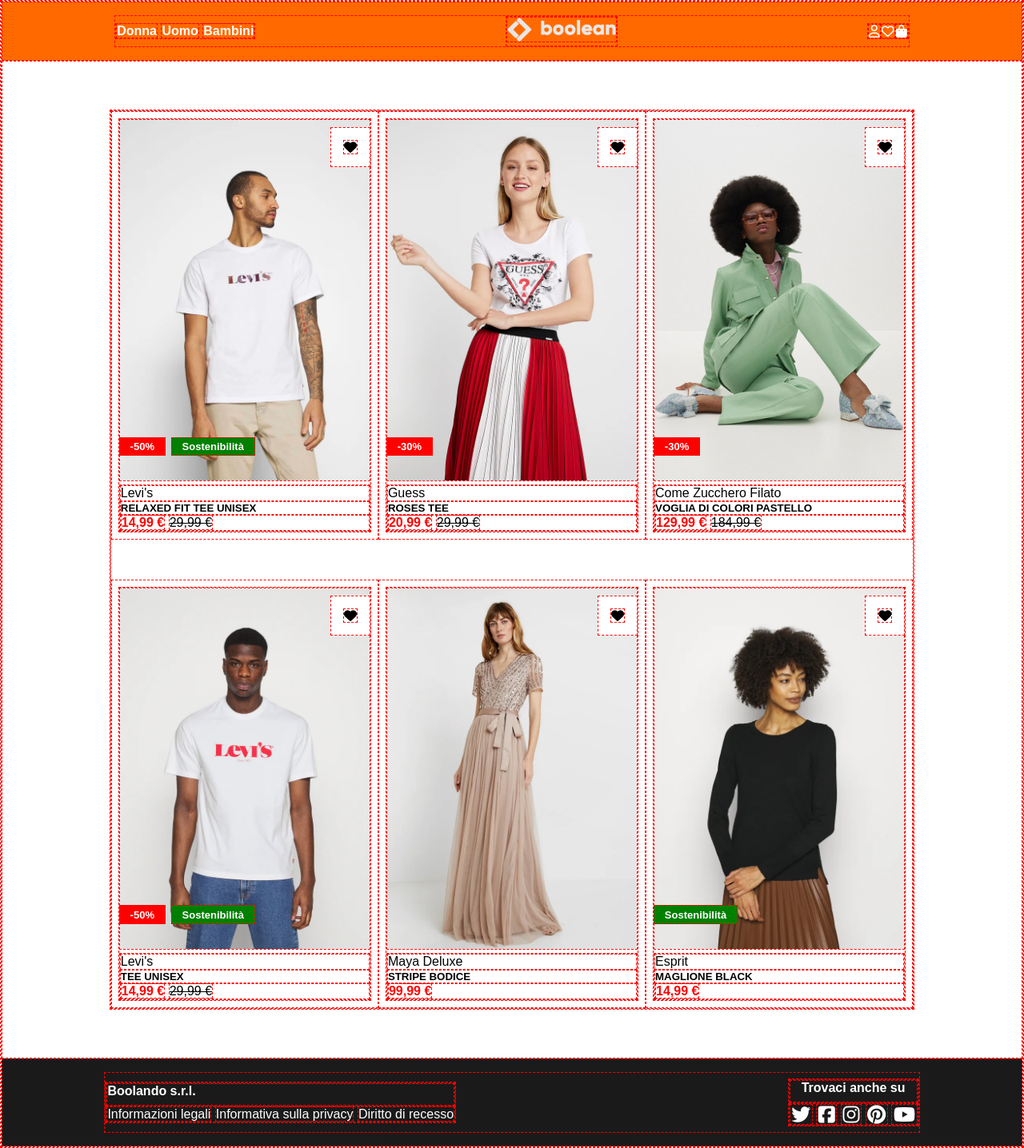
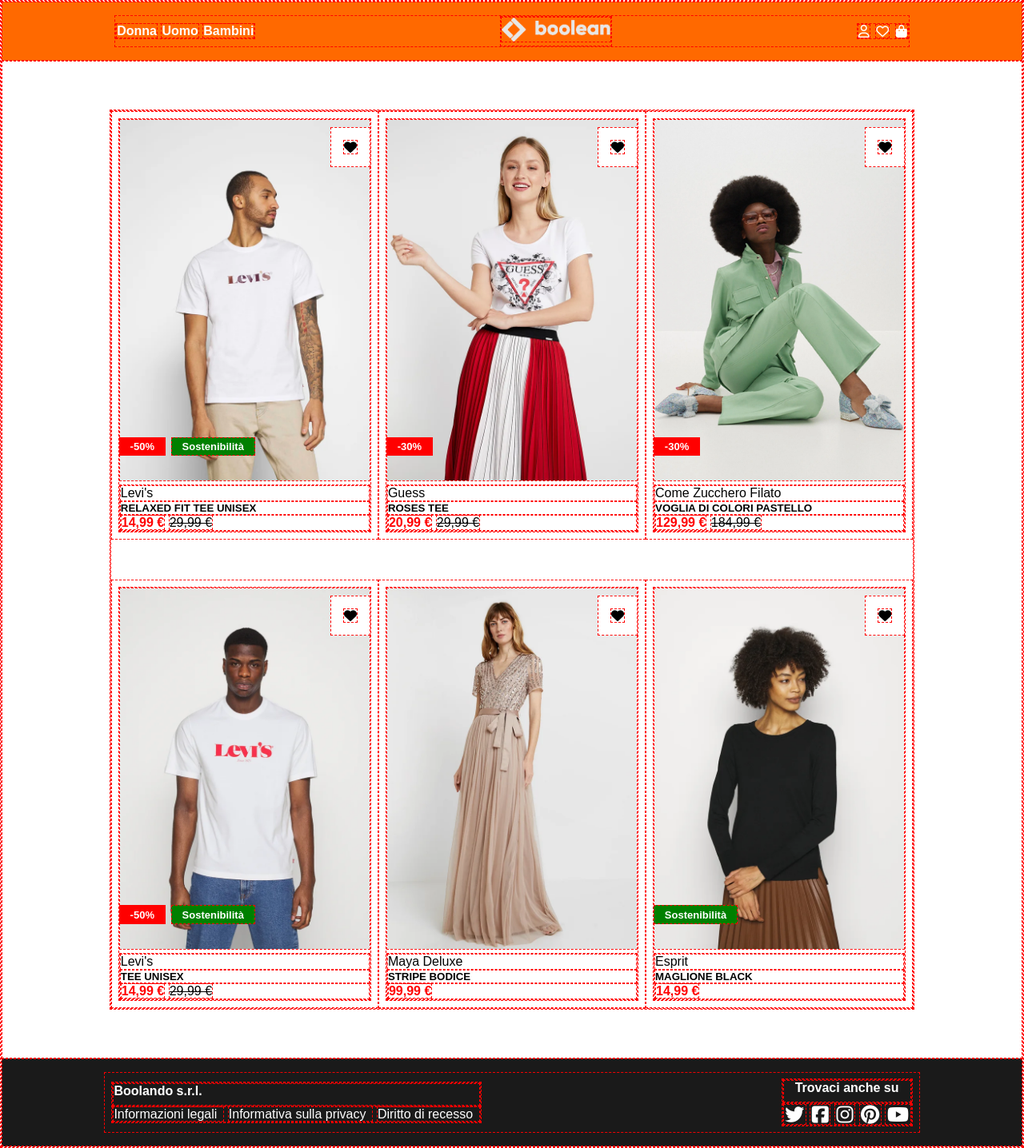
Before and after one commit to rolindaz/html-css-boolando, a plain HTML site: page index.html in a window 1280 px wide. Shown: the whole page at 80% size. Drawn offline with Linux system fonts and the light colour scheme.

Commit message:
Update footer styles with additional padding and adjust menu width for improved layout

```diff
--- a/css/style.css
+++ b/css/style.css
@@ -77,7 +77,7 @@
         font-weight: bolder;
     }
     .menu-rx {
-        max-width: 65px;
+        width: 65px;
         justify-content: space-between;
     }
 }
@@ -150,6 +150,7 @@
     background-color: var(--ly-dark-primary);
     color: var(--ly-light-primary);
     a {
+        padding-right: 0.5rem;
         color: var(--ly-light-primary);
         text-decoration: none;
     }
@@ -158,6 +159,7 @@
         justify-content: space-between;
         align-items: center;
         align-content: space-between;
+        padding: 0.5rem;
 
         #footer-box-2 {
             text-align: center;
```
